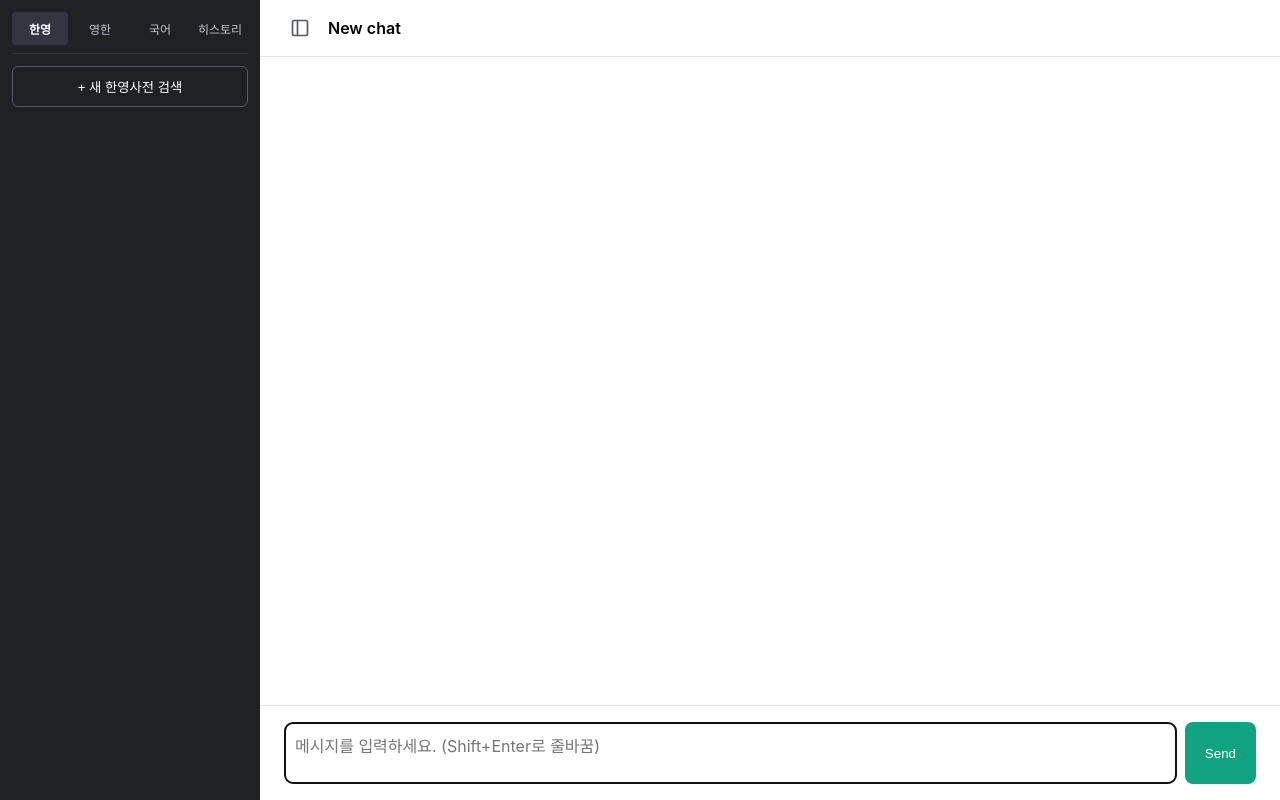
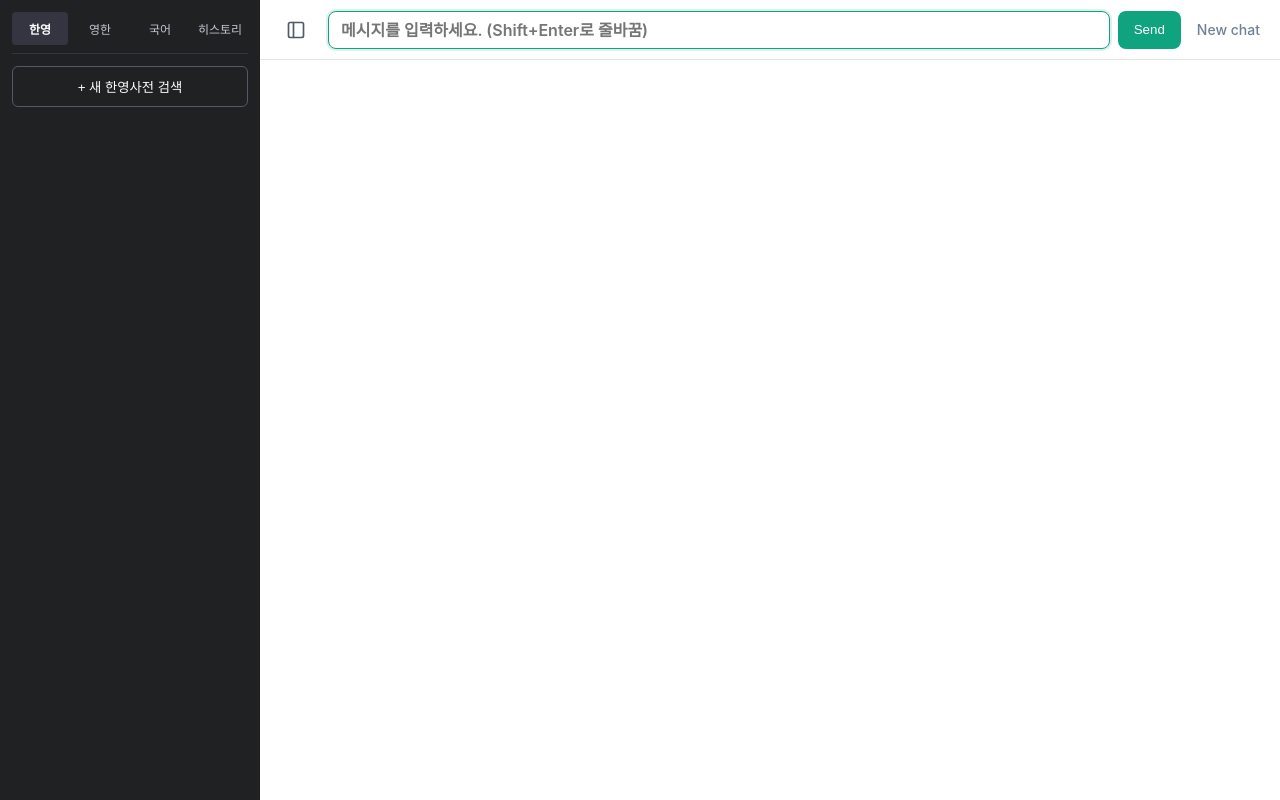
Before and after one commit to bwikbs/gateway, a website: page public/index.html in a window 1280 px wide. Drawn offline with Linux system fonts and the light colour scheme; no server answers.

Commit message:
feat: move message/search input bar to top header next to toggle-sidebar button

```diff
--- a/public/index.html
+++ b/public/index.html
@@ -29,18 +29,18 @@
               <line x1="9" y1="3" x2="9" y2="21"></line>
             </svg>
           </button>
-          <span id="chat-header">New chat</span>
-        </header>
-        <section class="messages" id="messages"></section>
           <form class="composer" id="composer">
             <textarea
               id="input"
-            rows="2"
+              rows="1"
               placeholder="메시지를 입력하세요. (Shift+Enter로 줄바꿈)"
               autofocus
             ></textarea>
             <button type="submit" id="send">Send</button>
           </form>
+          <span id="chat-header" class="chat-header-title">New chat</span>
+        </header>
+        <section class="messages" id="messages"></section>
       </main>
     </div>
     <script type="module" src="/app.js"></script>
--- a/public/styles.css
+++ b/public/styles.css
@@ -140,10 +140,14 @@ html, body { margin: 0; padding: 0; height: 100%; }
 .chat-header {
   display: flex;
   align-items: center;
-  gap: 12px;
-  padding: 12px 24px;
+  gap: 16px;
+  padding: 10px 20px;
   border-bottom: 1px solid #e5e5e5;
   font-weight: 600;
+  background: #fff;
+  height: 60px;
+  flex-shrink: 0;
+  z-index: 10;
 }
 
 .toggle-sidebar-btn {
@@ -157,6 +161,7 @@ html, body { margin: 0; padding: 0; height: 100%; }
   align-items: center;
   justify-content: center;
   transition: all 0.2s ease;
+  flex-shrink: 0;
 }
 
 .toggle-sidebar-btn:hover {
@@ -167,6 +172,70 @@ html, body { margin: 0; padding: 0; height: 100%; }
 .sidebar-icon {
   width: 20px;
   height: 20px;
+}
+
+.composer {
+  flex: 1;
+  display: flex;
+  gap: 8px;
+  align-items: center;
+}
+
+.composer textarea {
+  flex: 1;
+  resize: none;
+  padding: 8px 12px;
+  border: 1px solid #e2e8f0;
+  border-radius: 8px;
+  font: inherit;
+  height: 38px;
+  line-height: 20px;
+  background: #f7f7f8;
+  transition: all 0.2s ease;
+  overflow-y: hidden;
+}
+
+.composer textarea:focus {
+  outline: none;
+  border-color: #10a37f;
+  background: #fff;
+  box-shadow: 0 0 0 2px rgba(16, 163, 127, 0.15);
+}
+
+.composer button {
+  padding: 0 16px;
+  background: #10a37f;
+  color: #fff;
+  border: none;
+  border-radius: 8px;
+  cursor: pointer;
+  height: 38px;
+  font-weight: 500;
+  transition: background 0.15s ease;
+  display: flex;
+  align-items: center;
+  justify-content: center;
+  flex-shrink: 0;
+}
+
+.composer button:hover {
+  background: #0d8a6b;
+}
+
+.composer button:disabled {
+  opacity: 0.5;
+  cursor: not-allowed;
+}
+
+.chat-header-title {
+  font-size: 14px;
+  color: #718096;
+  font-weight: 500;
+  max-width: 150px;
+  white-space: nowrap;
+  overflow: hidden;
+  text-overflow: ellipsis;
+  flex-shrink: 0;
 }
 
 .messages {
@@ -199,35 +268,6 @@ html, body { margin: 0; padding: 0; height: 100%; }
   border: 1px solid #ececf1;
 }
 
-.composer {
-  display: flex;
-  gap: 8px;
-  padding: 16px 24px;
-  border-top: 1px solid #e5e5e5;
-}
-
-.composer textarea {
-  flex: 1;
-  resize: none;
-  padding: 10px;
-  border: 1px solid #ccc;
-  border-radius: 8px;
-  font: inherit;
-}
-
-.composer button {
-  padding: 10px 20px;
-  background: #10a37f;
-  color: #fff;
-  border: none;
-  border-radius: 8px;
-  cursor: pointer;
-}
-
-.composer button:disabled {
-  opacity: 0.5;
-  cursor: not-allowed;
-}
 
 @media (max-width: 768px) {
   .sidebar {
@@ -263,7 +303,12 @@ html, body { margin: 0; padding: 0; height: 100%; }
     pointer-events: auto;
   }
   .chat-header {
-    padding: 10px 16px;
+    padding: 8px 12px;
+    gap: 8px;
+    height: 52px;
+  }
+  .chat-header-title {
+    display: none;
   }
   .messages {
     padding: 16px;
@@ -275,15 +320,17 @@ html, body { margin: 0; padding: 0; height: 100%; }
     font-size: 14px;
   }
   .composer {
-    padding: 12px 16px;
+    gap: 4px;
   }
   .composer textarea {
-    padding: 8px;
+    padding: 8px 10px;
     font-size: 14px;
+    height: 36px;
   }
   .composer button {
-    padding: 8px 16px;
+    padding: 0 12px;
     font-size: 14px;
+    height: 36px;
   }
 }
 
```
Lines whose indentation alone changed are shown as unchanged.
